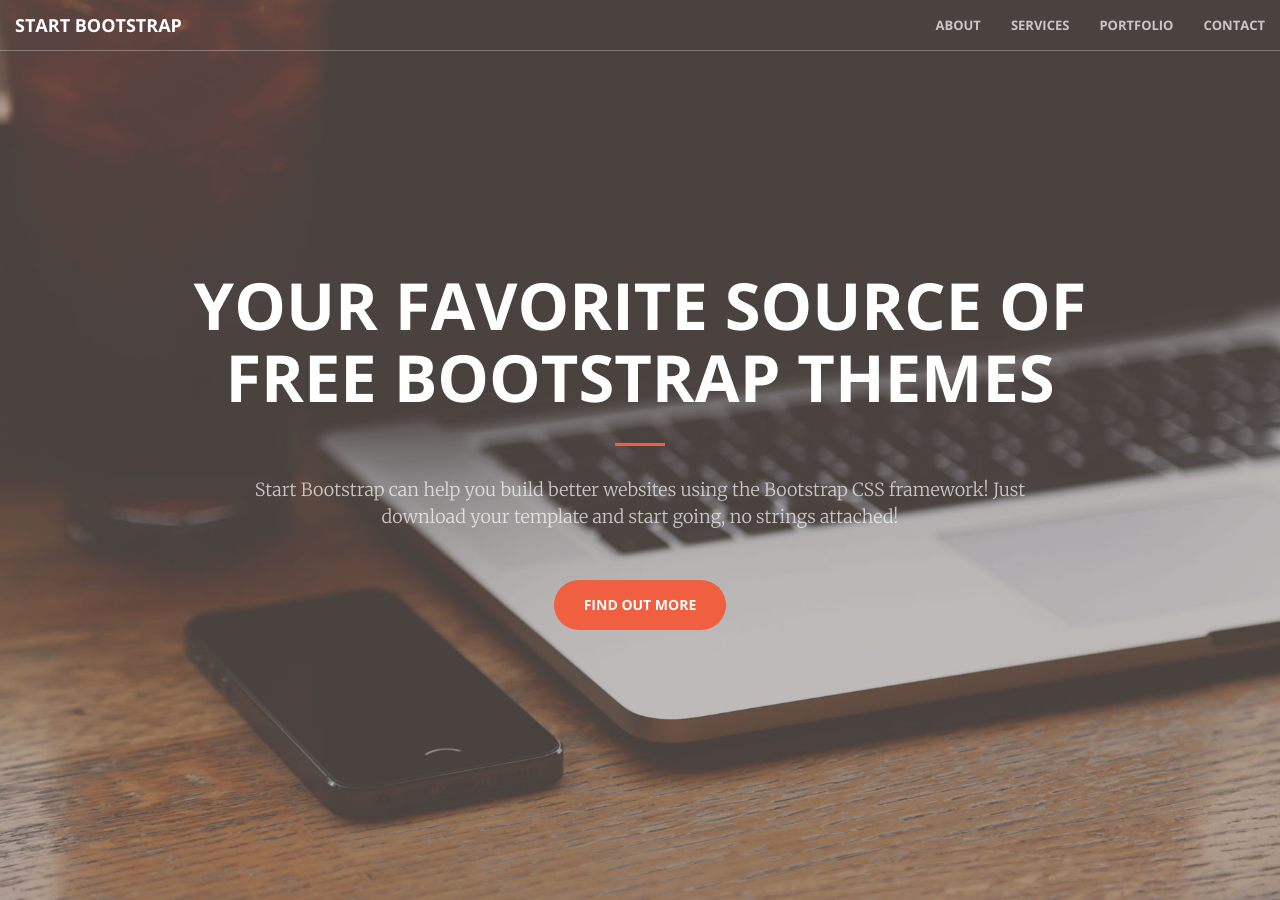
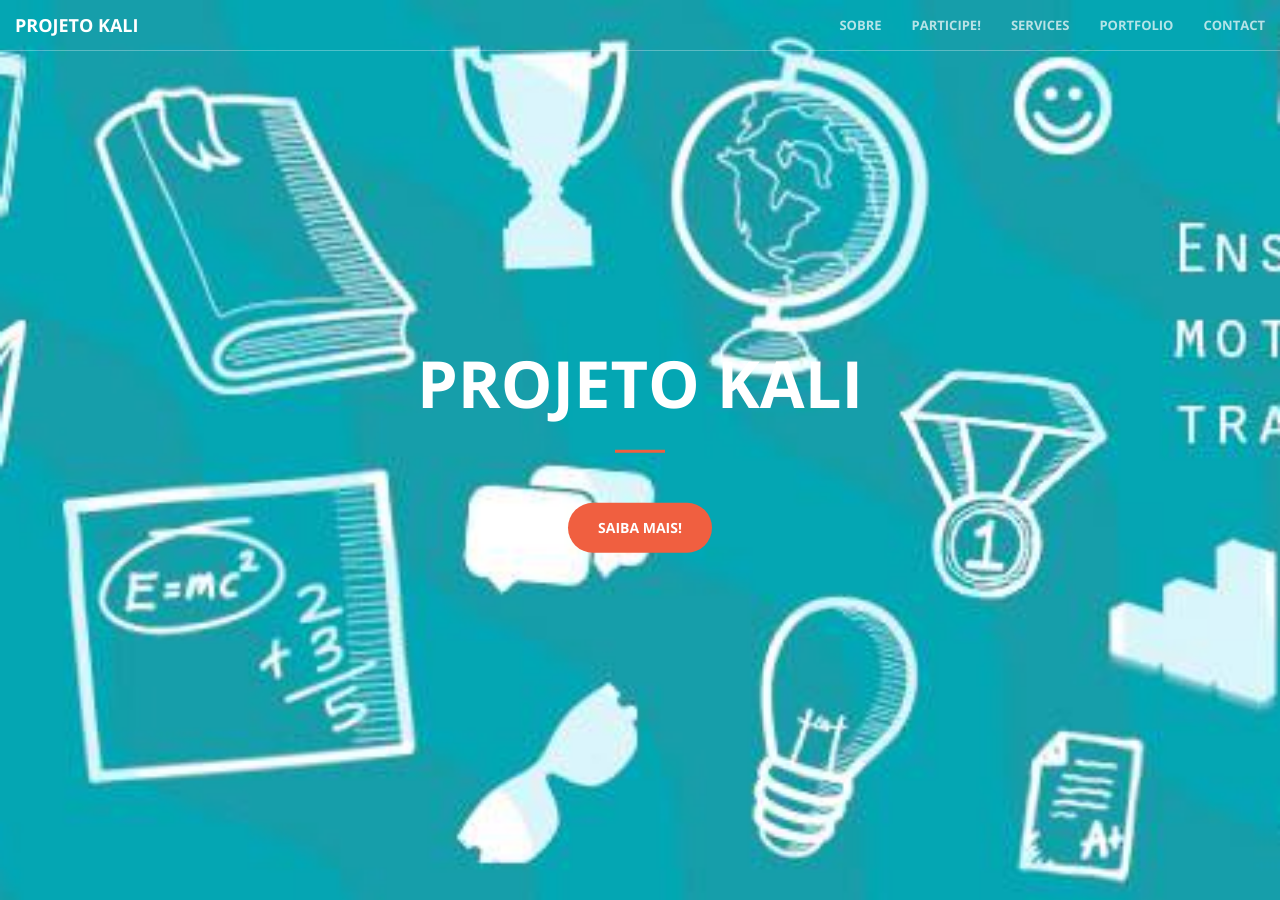
Before and after one commit to projetokali/projetokali.github.io, a Jekyll site: the page built from index.html, in a window 1280 px wide and 900 px high. Built offline with Jekyll 4.4.1, drawn with Linux system fonts in a browser that asks for light colours.

Commit message:
Minor customizations to kali appearance

```diff
--- a/_includes/call-to-action.html
+++ b/_includes/call-to-action.html
@@ -1,4 +1,4 @@
-<section class="bg-primary" id="about">
+<section class="bg-primary" id="sobre">
     <div class="container">
         <div class="row">
             <div class="col-lg-8 col-lg-offset-2 text-center">
--- a/_includes/head.html
+++ b/_includes/head.html
@@ -6,7 +6,7 @@
     <meta name="description" content="">
     <meta name="author" content="">
 
-    <title>Creative - Start Bootstrap Theme</title>
+    <title>Kali</title>
 
     <!-- Bootstrap Core CSS -->
     <link rel="stylesheet" href="css/bootstrap.min.css" type="text/css">
--- a/_includes/header.html
+++ b/_includes/header.html
@@ -1,10 +1,10 @@
 <header>
     <div class="header-content">
         <div class="header-content-inner">
-            <h1>Your Favorite Source of Free Bootstrap Themes</h1>
+            <h1>Projeto Kali</h1>
             <hr>
-            <p>Start Bootstrap can help you build better websites using the Bootstrap CSS framework! Just download your template and start going, no strings attached!</p>
-            <a href="#about" class="btn btn-primary btn-xl page-scroll">Find Out More</a>
+            <p></p>
+            <a href="#sobre" class="btn btn-primary btn-xl page-scroll">Saiba mais!</a>
         </div>
     </div>
 </header>
--- a/_includes/nav.html
+++ b/_includes/nav.html
@@ -8,14 +8,17 @@
                 <span class="icon-bar"></span>
                 <span class="icon-bar"></span>
             </button>
-            <a class="navbar-brand page-scroll" href="#page-top">Start Bootstrap</a>
+            <a class="navbar-brand page-scroll" href="index#page-top">Projeto Kali</a>
         </div>
 
         <!-- Collect the nav links, forms, and other content for toggling -->
         <div class="collapse navbar-collapse" id="bs-example-navbar-collapse-1">
             <ul class="nav navbar-nav navbar-right">
                 <li>
-                    <a class="page-scroll" href="#about">About</a>
+                    <a class="page-scroll" href="#sobre">Sobre</a>
+                </li>
+                <li>
+                    <a href="participe.html"> Participe! </a>
                 </li>
                 <li>
                     <a class="page-scroll" href="#services">Services</a>
--- a/_sass/_base.scss
+++ b/_sass/_base.scss
@@ -155,7 +155,7 @@
     min-height: auto;
     @include background-cover;
     background-position: center;
-    background-image: url('../img/header.jpg');
+    background-image: url('../img/kali-large2.jpg');
     text-align: center;
     color: white;
     .header-content {
--- /dev/null
+++ b/participe.html
@@ -0,0 +1,3 @@
+---
+layout: participe
+---
```
Also changed, not shown: _layouts/participe.html (added, +13 -0 lines), favicon.ico (added), img/kali-large.jpg (added), img/kali-large2.jpg (added), img/kali-logo.png (added).
